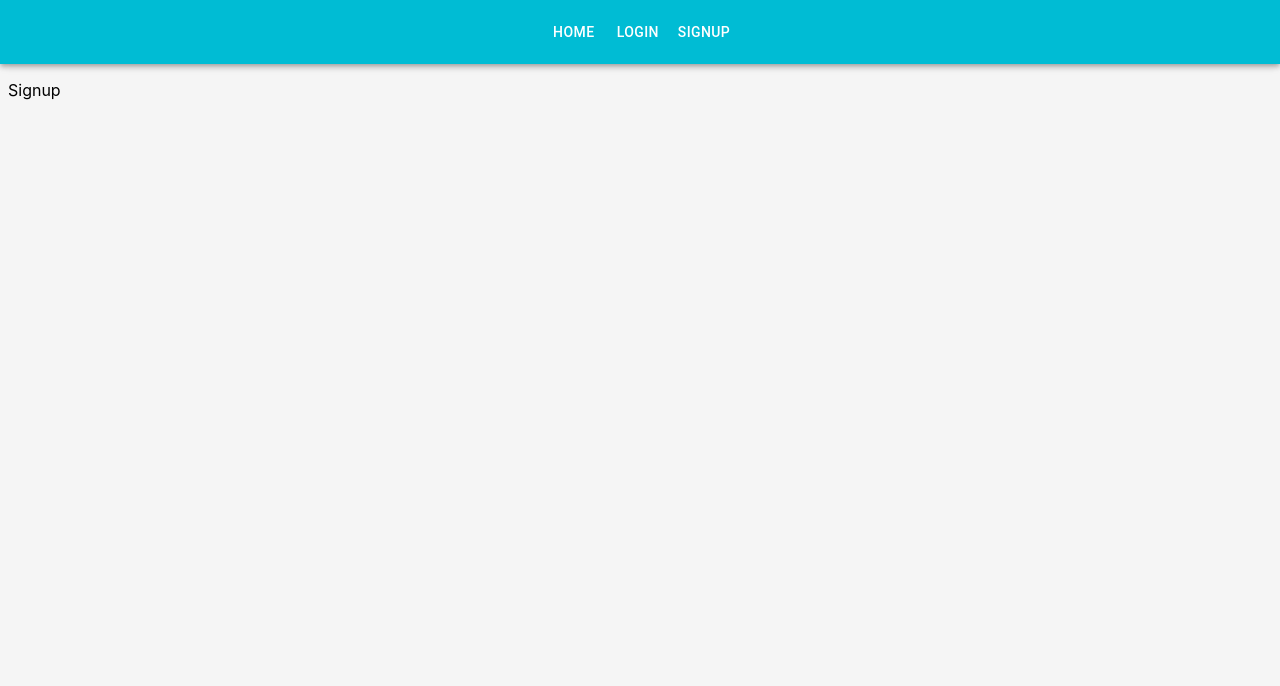
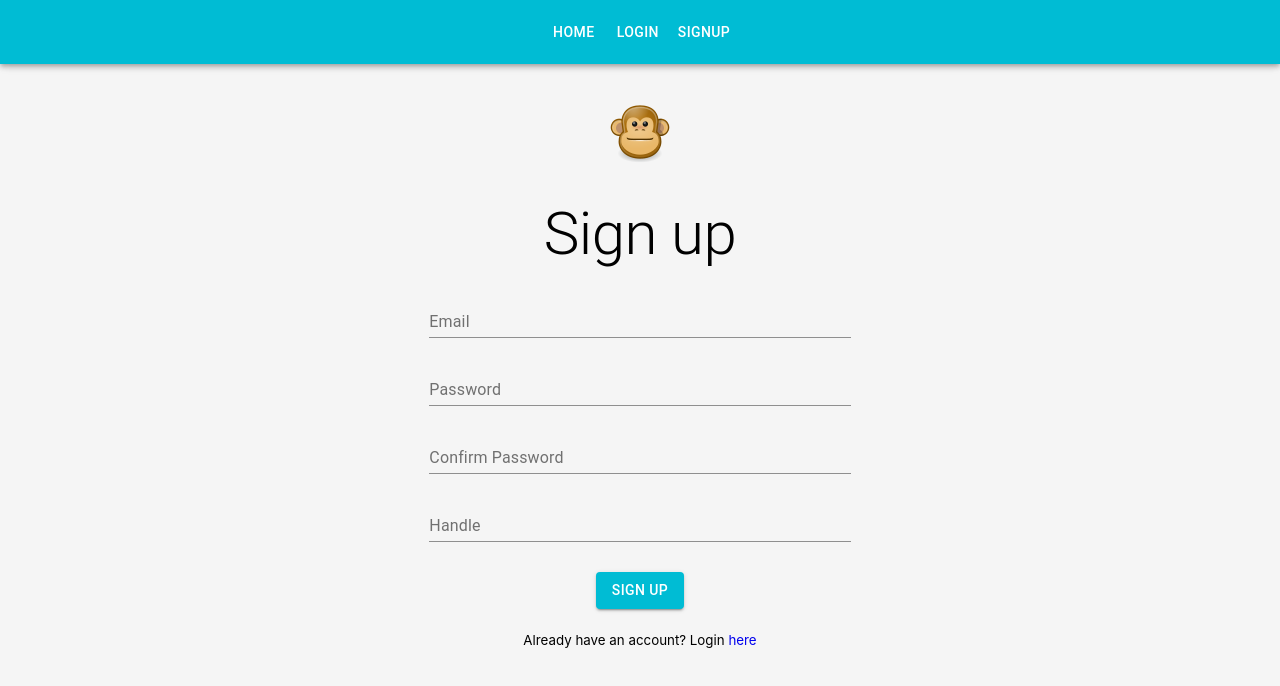
Before and after one commit to YanniF/scream-app, a React (Create React App) app in the folder scream-app/: page /signup in a window 1280 px wide. Shown: the top 686 px of the page. Built offline with nearby package versions, Linux system fonts and the light colour scheme.

Commit message:
Card component

```diff
--- a/scream-app/src/App.css
+++ b/scream-app/src/App.css
@@ -13,3 +13,7 @@ body {
 .nav-container {
 	margin: auto;
 }
+
+a {
+	text-decoration: none;
+}
--- a/scream-app/src/App.js
+++ b/scream-app/src/App.js
@@ -1,30 +1,34 @@
 import React, { Component } from 'react';
 import { BrowserRouter, Switch, Route } from 'react-router-dom';
 import { ThemeProvider as MuiThemeProvider, createMuiTheme } from '@material-ui/core/styles';
+import jwtDecode from 'jwt-decode';
 
+import AuthRoute from './util/AuthRoute';
 import Navbar from './components/Navbar';
 import Home from './pages/Home';
 import Login from './pages/Login';
 import Signup from './pages/Signup';
 
 import './App.css';
+import themeObject from './util/theme';
 
-const theme = createMuiTheme({
-	palette: {
-		primary: {
-			light: '#33c9dc',
-			main: '#00bcd4',
-			dark: '#008394',
-			contrastText: '#fff',
-		},
-		secondary: {
-			light: '#ff6333',
-			main: '#ff3d00',
-			dark: '#b22a00',
-			contrastText: '#fff',
-		},
-	},
-});
+const theme = createMuiTheme(themeObject);
+let authenticated;
+
+const token = localStorage.FBIdToken;
+console.log('verifying token');
+
+if (token) {
+	const decodedToken = jwtDecode(token);
+
+	if (decodedToken.exp * 1000 < Date.now()) {
+		authenticated = false;
+		window.location.href = '/login';
+	}
+	else {
+		authenticated = true;
+	}
+}
 
 class App extends Component {
 	render() {
@@ -35,8 +39,8 @@ class App extends Component {
 					<div className="container">
 						<Switch>
 							<Route path="/" exact component={Home} />
-							<Route path="/login" component={Login} />
-							<Route path="/signup" component={Signup} />
+							<AuthRoute exact path="/login" component={Login} authenticated={authenticated} />
+							<AuthRoute exact path="/signup" component={Signup} authenticated={authenticated} />
 						</Switch>
 					</div>
 				</BrowserRouter>
--- a/scream-app/src/components/Scream.js
+++ b/scream-app/src/components/Scream.js
@@ -1,29 +1,38 @@
 import React from 'react';
 import { Link } from 'react-router-dom';
 import withStyles from '@material-ui/core/styles/withStyles';
-import Card from '@material-ui/core/Card';
-import CardContent from '@material-ui/core/CardContent';
-import CardMedia from '@material-ui/core/CardMedia';
-import Typography from '@material-ui/core/Typography';
+import { Card, CardContent, CardMedia, Typography } from '@material-ui/core';
+import dayjs from 'dayjs';
+import relativeTime from 'dayjs/plugin/relativeTime';
 
 const styles = {
 	card: {
+		position: 'relative',
 		display: 'flex',
+		marginBottom: 20,
+	},
+	image: {
+		minWidth: 200,
+	},
+	content: {
+		padding: 25,
+		objectFit: 'cover',
 	},
 };
 
 const Scream = (props) => {
 	const { classes, scream: { body, createdAt, userImage, userHandle, screamId, likeCount, CommentCount } } = props;
-	console.log(props.scream);
+	dayjs.extend(relativeTime);
+
 	return (
-		<Card>
-			<CardMedia image={userImage} title={'Profile image'} />
-			<CardContent>
-				<Typography variant="h5" component={Link} to={`/users/${userHandle}`}>
+		<Card className={classes.card}>
+			<CardMedia image={userImage} title={'Profile image'} className={classes.image} />
+			<CardContent className={classes.content}>
+				<Typography variant="h5" color="primary" component={Link} to={`/users/${userHandle}`}>
 					{userHandle}
 				</Typography>
 				<Typography variant="body2" color="textSecondary">
-					{createdAt}
+					{dayjs(createdAt).fromNow()}
 				</Typography>
 				<Typography variant="body1">{body}</Typography>
 			</CardContent>
--- a/scream-app/src/pages/Home.js
+++ b/scream-app/src/pages/Home.js
@@ -26,7 +26,7 @@ class Home extends Component {
 		return (
 			<Grid container spacing={3}>
 				<Grid item sm={8} xs={12}>
-					{screams ? screams.map((scream) => <Scream key={Math.random()} scream={scream} />) : <p>Loading...</p>}
+					{screams ? screams.map((scream) => <Scream key={scream.screamId} scream={scream} />) : <p>Loading...</p>}
 				</Grid>
 				<Grid item sm={4} xs={12}>
 					profile
--- a/scream-app/src/pages/Login.js
+++ b/scream-app/src/pages/Login.js
@@ -1,9 +1,129 @@
 import React, { Component } from 'react';
+import PropTypes from 'prop-types';
+// import { connect } from 'react-redux';
+import { Link } from 'react-router-dom';
+import withStyles from '@material-ui/core/styles/withStyles';
+import { Grid, Typography, TextField, Button, CircularProgress } from '@material-ui/core';
+
+import AppIcon from '../images/icon.png';
+// import { loginUser } from '../redux/actions/userActions';
+import axios from 'axios';
+
+const styles = (theme) => ({
+	...theme.properties,
+});
 
 class Login extends Component {
+	state = {
+		email: '',
+		password: '',
+		errors: {},
+		loading: false,
+	};
+
+	/* componentWillReceiveProps(nextProps) {
+		if (nextProps.UI.errors) {
+			this.setState({ errors: nextProps.UI.errors });
+		}
+  } */
+
+	handleSubmit = (e) => {
+		e.preventDefault();
+
+		this.setState({
+			loading: true,
+		});
+
+		const userData = {
+			email: this.state.email,
+			password: this.state.password,
+		};
+
+		axios
+			.post('/login', userData)
+			.then((res) => {
+				localStorage.setItem('FBIdToken', `Bearer ${res.data.token}`);
+				this.setState({ loading: false });
+
+				this.props.history.push('/');
+			})
+			.catch((err) => {
+				this.setState({
+					errors: err.response.data,
+					loading: false,
+				});
+			});
+		// this.props.loginUser(userData, this.props.history);
+	};
+
+	handleChange = (e) => {
+		this.setState({
+			[e.target.name]: e.target.value,
+		});
+	};
+
 	render() {
-		return <div>Login</div>;
+		// const { classes, UI: { loading } } = this.props;
+		const { classes } = this.props;
+		const { errors, loading } = this.state;
+
+		return (
+			<Grid container className={classes.form}>
+				<Grid item sm />
+				<Grid item sm>
+					<img src={AppIcon} alt="monkey" className={classes.image} />
+					<Typography variant="h2" className={classes.pageTitle}>
+						Login
+					</Typography>
+					<form noValidate onSubmit={this.handleSubmit}>
+						<TextField
+							id="email"
+							name="email"
+							type="email"
+							label="Email"
+							className={classes.textField}
+							helperText={errors.email}
+							error={!!errors.email}
+							value={this.state.email}
+							onChange={this.handleChange}
+							fullWidth
+						/>
+						<TextField
+							id="password"
+							name="password"
+							type="password"
+							label="Password"
+							className={classes.textField}
+							helperText={errors.password}
+							error={!!errors.password}
+							value={this.state.password}
+							onChange={this.handleChange}
+							fullWidth
+						/>
+						{errors.general && (
+							<Typography variant="body2" className={classes.customError}>
+								{errors.general}
+							</Typography>
+						)}
+						<Button type="submit" variant="contained" color="primary" className={classes.button} disabled={loading}>
+							Login
+							{loading && <CircularProgress size={30} className={classes.progress} />}
+						</Button>
+						<br />
+						<br />
+						<small>
+							Don't have an account? Sign up <Link to="/signup">here</Link>
+						</small>
+					</form>
+				</Grid>
+				<Grid item sm />
+			</Grid>
+		);
 	}
 }
 
-export default Login;
+Login.propTypes = {
+	classes: PropTypes.object.isRequired,
+};
+
+export default withStyles(styles)(Login);
--- a/scream-app/src/pages/Signup.js
+++ b/scream-app/src/pages/Signup.js
@@ -1,9 +1,158 @@
 import React, { Component } from 'react';
+import PropTypes from 'prop-types';
+// import { connect } from 'react-redux';
+import { Link } from 'react-router-dom';
+import withStyles from '@material-ui/core/styles/withStyles';
+import { Grid, Typography, TextField, Button, CircularProgress } from '@material-ui/core';
+
+import AppIcon from '../images/icon.png';
+// import { loginUser } from '../redux/actions/userActions';
+import axios from 'axios';
+
+const styles = (theme) => ({
+	...theme.properties,
+});
 
 class Signup extends Component {
+	state = {
+		email: '',
+		password: '',
+		confirmPassword: '',
+		handle: '',
+		errors: {},
+		loading: false,
+	};
+
+	/* componentWillReceiveProps(nextProps) {
+		if (nextProps.UI.errors) {
+			this.setState({ errors: nextProps.UI.errors });
+		}
+  } */
+
+	handleSubmit = (e) => {
+		e.preventDefault();
+
+		this.setState({
+			loading: true,
+		});
+
+		const newUserData = {
+			email: this.state.email,
+			password: this.state.password,
+			confirmPassword: this.state.confirmPassword,
+			handle: this.state.handle,
+		};
+
+		axios
+			.post('/signup', newUserData)
+			.then((res) => {
+				localStorage.setItem('FBIdToken', `Bearer ${res.data.token}`);
+
+				this.setState({ loading: false });
+
+				this.props.history.push('/');
+			})
+			.catch((err) => {
+				this.setState({
+					errors: err.response.data,
+					loading: false,
+				});
+			});
+		// this.props.loginUser(userData, this.props.history);
+	};
+
+	handleChange = (e) => {
+		this.setState({
+			[e.target.name]: e.target.value,
+		});
+	};
+
 	render() {
-		return <div>Signup</div>;
+		// const { classes, UI: { loading } } = this.props;
+		const { classes } = this.props;
+		const { errors, loading } = this.state;
+
+		return (
+			<Grid container className={classes.form}>
+				<Grid item sm />
+				<Grid item sm>
+					<img src={AppIcon} alt="monkey" className={classes.image} />
+					<Typography variant="h2" className={classes.pageTitle}>
+						Sign up
+					</Typography>
+					<form noValidate onSubmit={this.handleSubmit}>
+						<TextField
+							id="email"
+							name="email"
+							type="email"
+							label="Email"
+							className={classes.textField}
+							helperText={errors.email}
+							error={!!errors.email}
+							value={this.state.email}
+							onChange={this.handleChange}
+							fullWidth
+						/>
+						<TextField
+							id="password"
+							name="password"
+							type="password"
+							label="Password"
+							className={classes.textField}
+							helperText={errors.password}
+							error={!!errors.password}
+							value={this.state.password}
+							onChange={this.handleChange}
+							fullWidth
+						/>
+						<TextField
+							id="confirmPassword"
+							name="confirmPassword"
+							type="password"
+							label="Confirm Password"
+							className={classes.textField}
+							helperText={errors.confirmPassword}
+							error={!!errors.confirmPassword}
+							value={this.state.confirmPassword}
+							onChange={this.handleChange}
+							fullWidth
+						/>
+						<TextField
+							id="handle"
+							name="handle"
+							type="text"
+							label="Handle"
+							className={classes.textField}
+							helperText={errors.handle}
+							error={!!errors.handle}
+							value={this.state.handle}
+							onChange={this.handleChange}
+							fullWidth
+						/>
+						{errors.general && (
+							<Typography variant="body2" className={classes.customError}>
+								{errors.general}
+							</Typography>
+						)}
+						<Button type="submit" variant="contained" color="primary" className={classes.button} disabled={loading}>
+							Sign up
+							{loading && <CircularProgress size={30} className={classes.progress} />}
+						</Button>
+						<br />
+						<br />
+						<small>
+							Already have an account? Login <Link to="/login">here</Link>
+						</small>
+					</form>
+				</Grid>
+				<Grid item sm />
+			</Grid>
+		);
 	}
 }
 
-export default Signup;
+Signup.propTypes = {
+	classes: PropTypes.object.isRequired,
+};
+
+export default withStyles(styles)(Signup);
--- /dev/null
+++ b/scream-app/src/util/AuthRoute.js
@@ -0,0 +1,8 @@
+import React from 'react';
+import { Route, Redirect } from 'react-router-dom';
+
+function AuthRoute({ component: Component, authenticated, ...rest }) {
+	return <Route {...rest} render={(props) => (authenticated ? <Redirect to="/" /> : <Component {...props} />)} />;
+}
+
+export default AuthRoute;
--- /dev/null
+++ b/scream-app/src/util/theme.js
@@ -0,0 +1,101 @@
+export default {
+	palette: {
+		primary: {
+			light: '#33c9dc',
+			main: '#00bcd4',
+			dark: '#008394',
+			contrastText: '#fff',
+		},
+		secondary: {
+			light: '#ff6333',
+			main: '#ff3d00',
+			dark: '#b22a00',
+			contrastText: '#fff',
+		},
+	},
+	properties: {
+		typography: {
+			useNextVariants: true,
+		},
+		form: {
+			textAlign: 'center',
+		},
+		image: {
+			margin: '20px auto',
+		},
+		pageTitle: {
+			margin: '10px auto',
+		},
+		textField: {
+			margin: '10px auto',
+		},
+		button: {
+			marginTop: 20,
+			position: 'relative',
+		},
+		customError: {
+			color: 'red',
+			fontSize: '0.8rem',
+			marginTop: 10,
+		},
+		progress: {
+			position: 'absolute',
+		},
+		invisibleSeparator: {
+			border: 'none',
+			margin: 4,
+		},
+		visibleSeparator: {
+			width: '100%',
+			borderBottom: '1px solid rgba(0,0,0, .1)',
+			marginBottom: 20,
+		},
+		paper: {
+			padding: 20,
+		},
+		profile: {
+			'& .image-wrapper': {
+				textAlign: 'center',
+				position: 'relative',
+
+				'& button': {
+					position: 'absolute',
+					top: '80%',
+					left: '70%',
+				},
+			},
+			'& .profile-image': {
+				width: 200,
+				height: 200,
+				objectFit: 'cover',
+				maxWidth: '100%',
+				borderRadius: '50%',
+			},
+			'& .profile-details': {
+				textAlign: 'center',
+
+				'& span, svg': {
+					verticalAlign: 'middle',
+				},
+				'& a': {
+					color: '#00bcd4',
+				},
+			},
+			'& hr': {
+				border: 'none',
+				margin: '0 0 10px 0',
+			},
+			'& svg.button': {
+				'&:hover': {
+					cursor: 'pointer',
+				},
+			},
+		},
+		buttons: {
+			textAlign: 'center',
+			'& a': {
+				margin: '20px 10px',
+			},
+		},
+	},
+};
```
Also changed, not shown: scream-app/package.json (+12 -2 lines), scream-app/src/images/icon.png (added), 1 other file (tests, documents, lock files or other folders).
